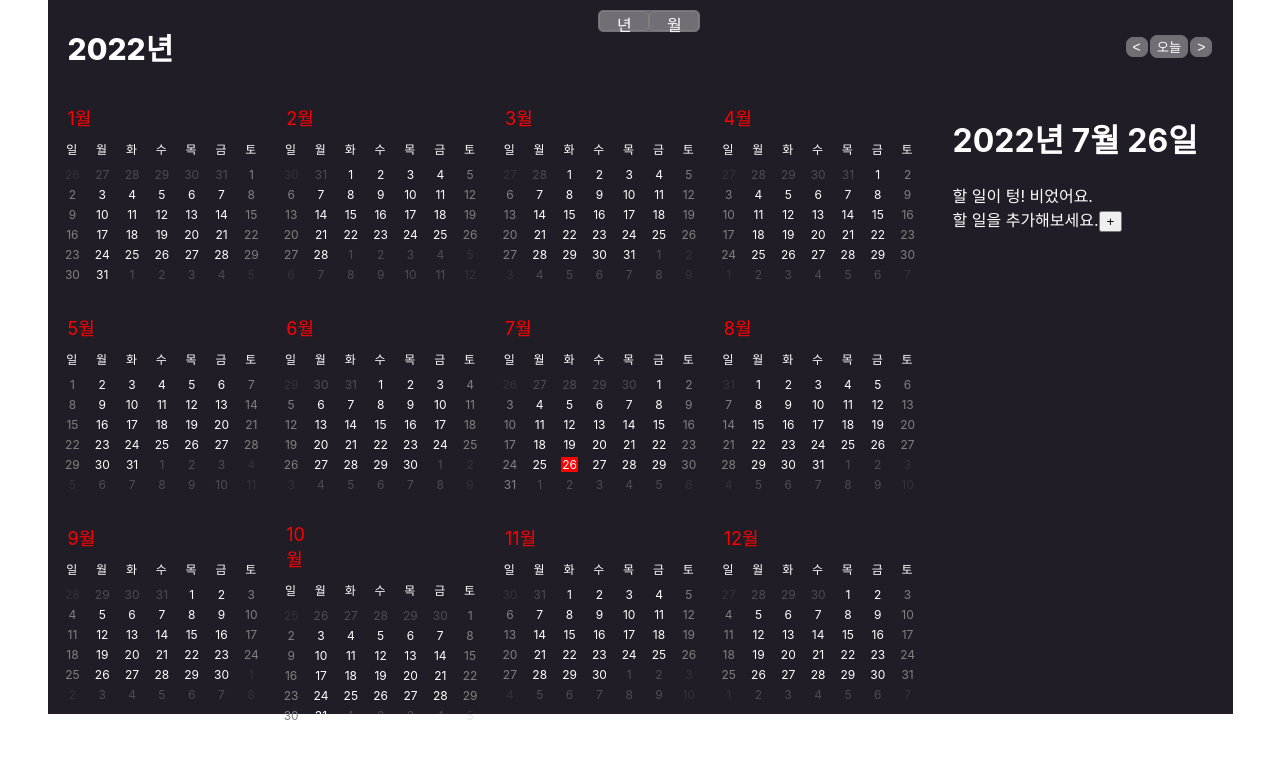
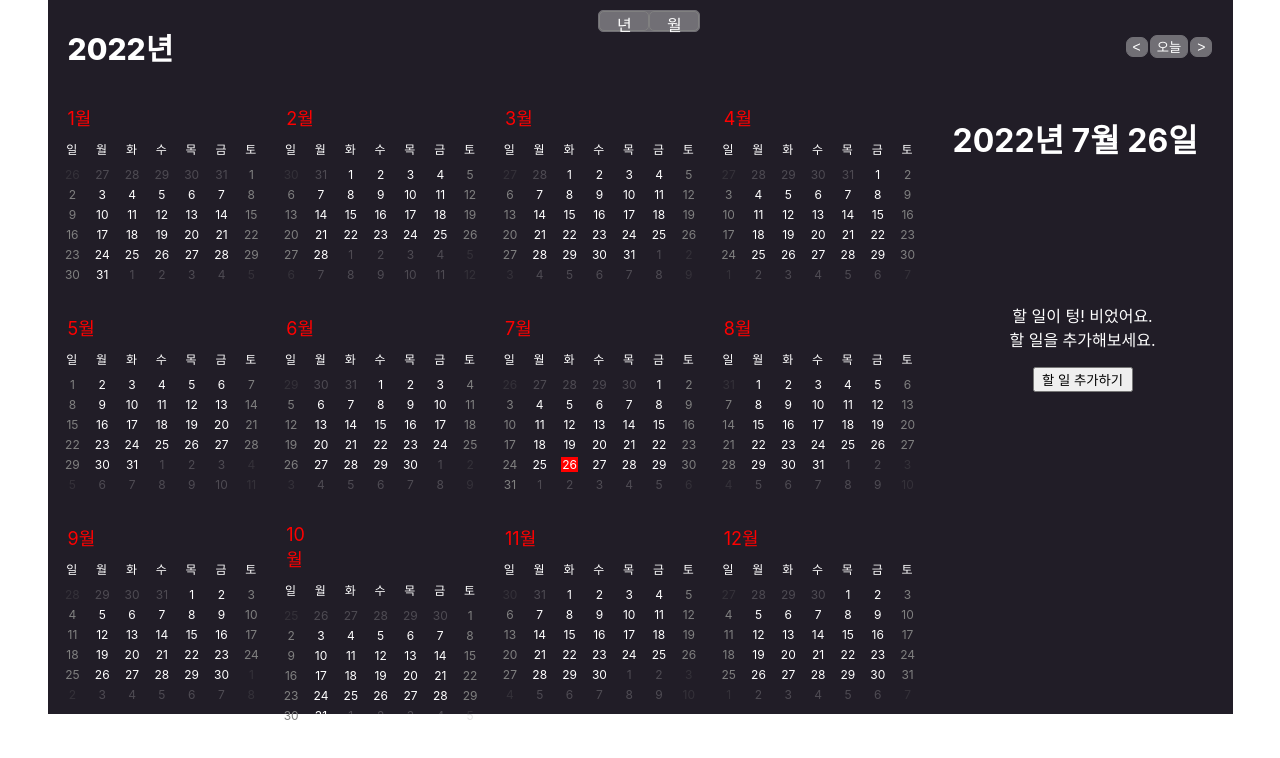
Before and after one commit to jaewoogwak/calendar, a React (Create React App) app: page /year in a window 1280 px wide. Shown: the top 758 px of the page. Built offline with nearby package versions, Linux system fonts and the light colour scheme.

Commit message:
feat : 사이드바 할 일 목록 스타일링

```diff
--- a/src/components/DateList/Todo.jsx
+++ b/src/components/DateList/Todo.jsx
@@ -30,7 +30,9 @@ const Wrapper = styled.div`
 
   background-color: ${(props) => (props.isClicked ? "skyblue" : "")};
 `;
-
+const Content = styled.li`
+  color: white;
+`;
 const Text = styled.div`
   font-weight: 600;
   color: white;
--- a/src/components/SideBar/SideBar.jsx
+++ b/src/components/SideBar/SideBar.jsx
@@ -27,17 +27,21 @@ const SideBar = () => {
         {todos.filter((todo) => todo.id.split("-")[0] === `${yy}${mm}${dd}`)
           .length === 0 ? (
           <EmptyPage>
-            할 일이 텅! 비었어요. <br />할 일을 추가해보세요.
-            <AddTodo onClick={addTodo}>+</AddTodo>
+            <Text>
+              할 일이 텅! 비었어요. <br />할 일을 추가해보세요.
+            </Text>
+            <AddTodo onClick={addTodo}>할 일 추가하기</AddTodo>
           </EmptyPage>
         ) : (
-          <>
+          <ItemList>
             {todos
               .filter((todo) => todo.id.split("-")[0] === `${yy}${mm}${dd}`)
               .map((item) => (
-                <Todo key={item.id} item={item}></Todo>
+                <Item key={item.id}>
+                  <Todo key={item.id} item={item}></Todo>
+                </Item>
               ))}
-          </>
+          </ItemList>
         )}
       </TodoList>
     </Wrapper>
@@ -51,11 +55,24 @@ const Date = styled.h1`
   color: white;
   padding-left: 20px;
 `;
-const EmptyPage = styled.p`
+const EmptyPage = styled.div`
+  text-align: center;
+`;
+const Text = styled.p`
+  padding-top: 120px;
   color: white;
-  padding-left: 20px;
 `;
-const AddTodo = styled.button``;
+const AddTodo = styled.button`
+  width: 100px;
+`;
 const TodoList = styled.div``;
 
+const ItemList = styled.ul`
+  background-color: ${(props) => (props.isClicked ? "skyblue" : "")};
+`;
+
+const Item = styled.li`
+  color: white;
+`;
+
 export default SideBar;
```
